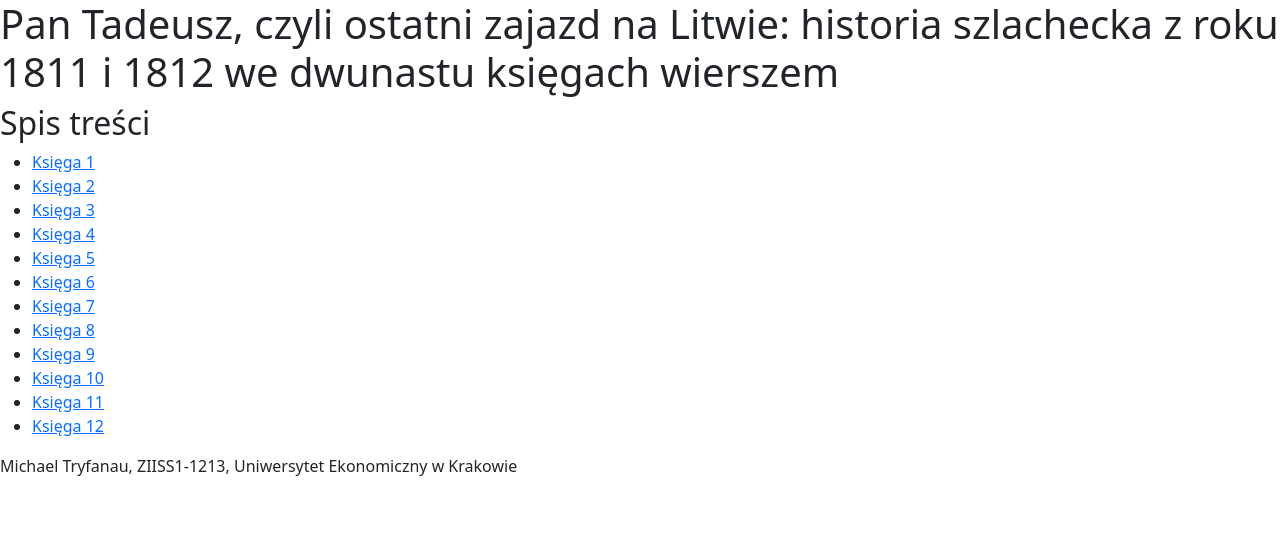
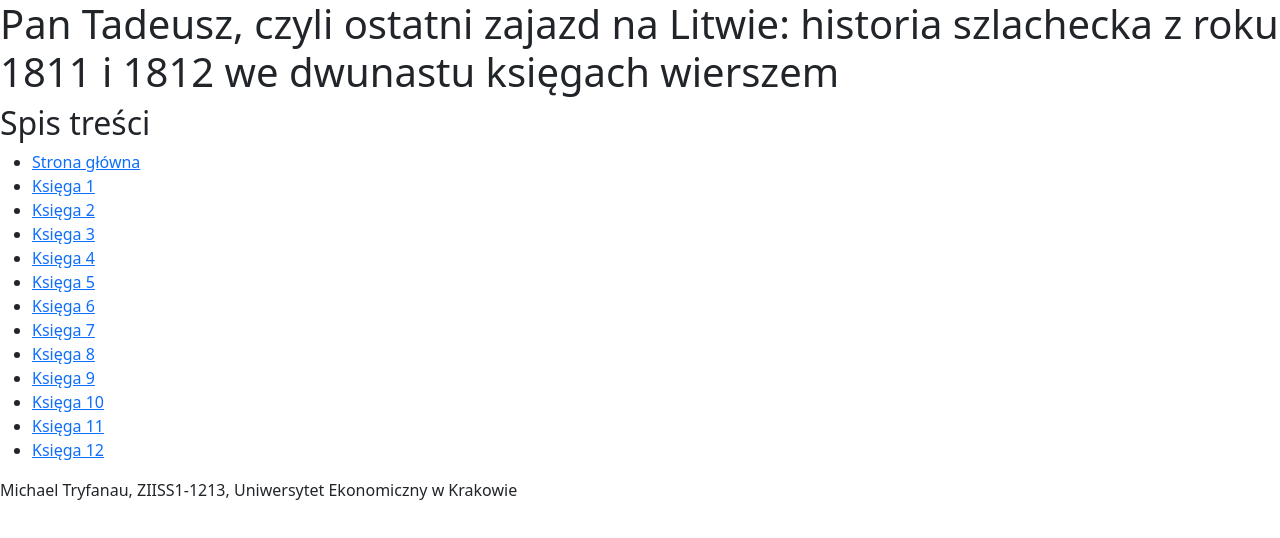
Before and after one commit to misharepbel/PanTadeuszS13, a plain HTML site: page index.html in a window 1280 px wide. Drawn offline with nearby package versions, Linux system fonts and the light colour scheme.

Commit message:
Added the link to  the main page on the main page

```diff
--- a/index.html
+++ b/index.html
@@ -14,6 +14,7 @@
     <section>
         <h2>Spis treści</h2>
         <ul>
+            <li><a href="index.html">Strona główna</a></li>
             <li><a href="k1.html">Księga 1</a></li>
             <li><a href="k2.html">Księga 2</a></li>
             <li><a href="k3.html">Księga 3</a></li>
```
